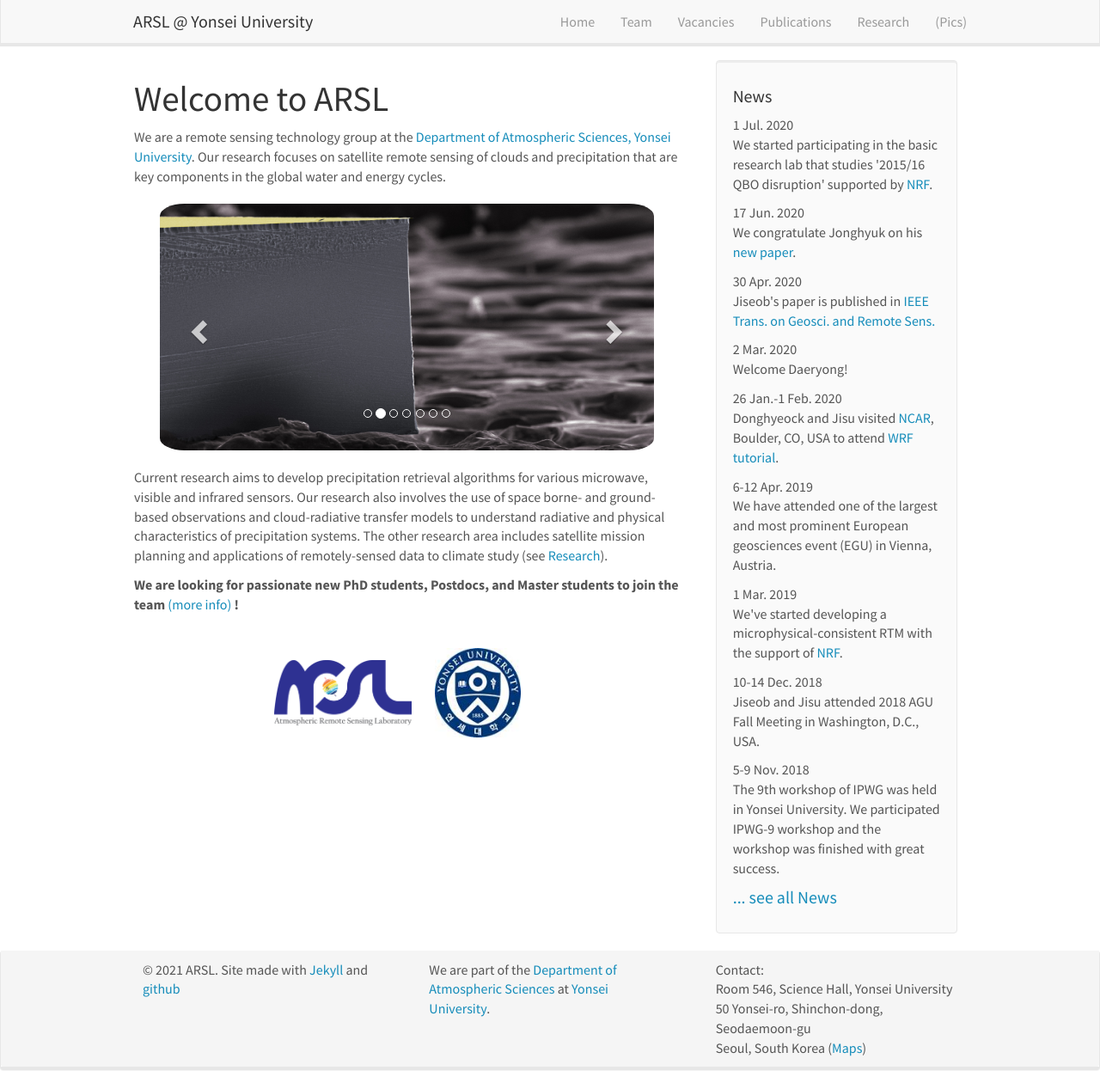
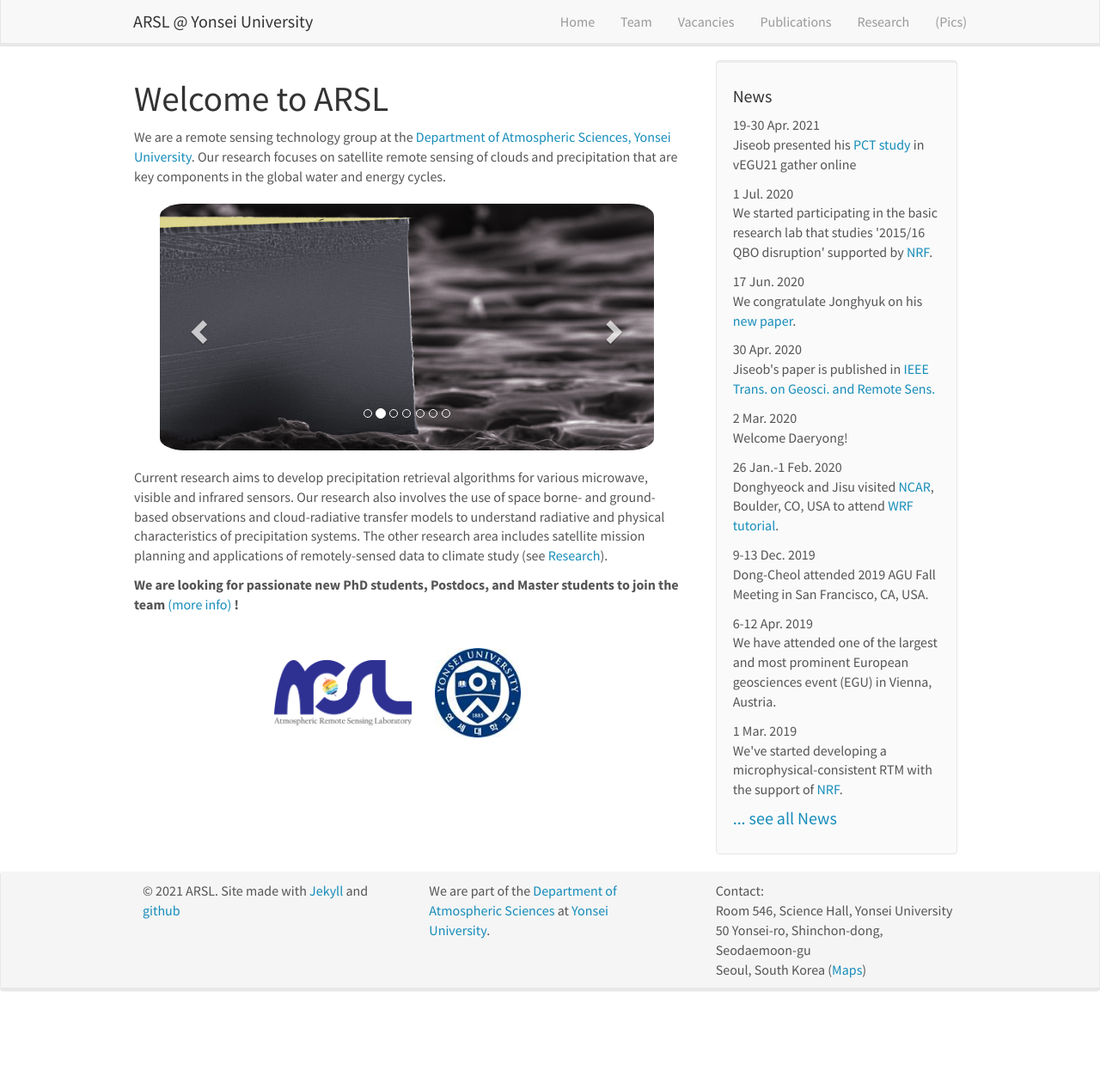
Before and after one commit to roo2003/roo2003.github.io, a Jekyll site: the page built from _pages/home.md, in a window 1280 px wide and 1267 px high. Shown: the whole window at 86% size. Built offline with Jekyll 4.4.1, drawn with Linux system fonts in a browser that asks for light colours; nearby versions of some CDN libraries.

Commit message:
Initial commit of Jekyll blog

```diff
--- a/_data/news.yml
+++ b/_data/news.yml
@@ -1,3 +1,5 @@
+- date: 19-30 Apr. 2021
+  headline: "Jiseob presented his <a href='https://doi.org/10.1109/TGRS.2020.2988597'>PCT study</a> in vEGU21 gather online"
 
 - date: 1 Jul. 2020
   headline: "We started participating in the basic research lab that studies '2015/16 QBO disruption' supported by <a href='https://www.nrf.re.kr/eng/'>NRF</a>."
@@ -13,6 +15,9 @@
 
 - date: 26 Jan.-1 Feb. 2020
   headline: "Donghyeock and Jisu visited <a href='https://ncar.ucar.edu/'>NCAR</a>, Boulder, CO, USA to attend <a href='https://www.mmm.ucar.edu/wrf-tutorial-0/'>WRF tutorial</a>."
+
+- date: 9-13 Dec. 2019
+  headline: "Dong-Cheol attended 2019 AGU Fall Meeting in San Francisco, CA, USA."
 
 - date: 6-12 Apr. 2019
   headline: "We have attended one of the largest and most prominent European geosciences event (EGU) in Vienna, Austria."
```
